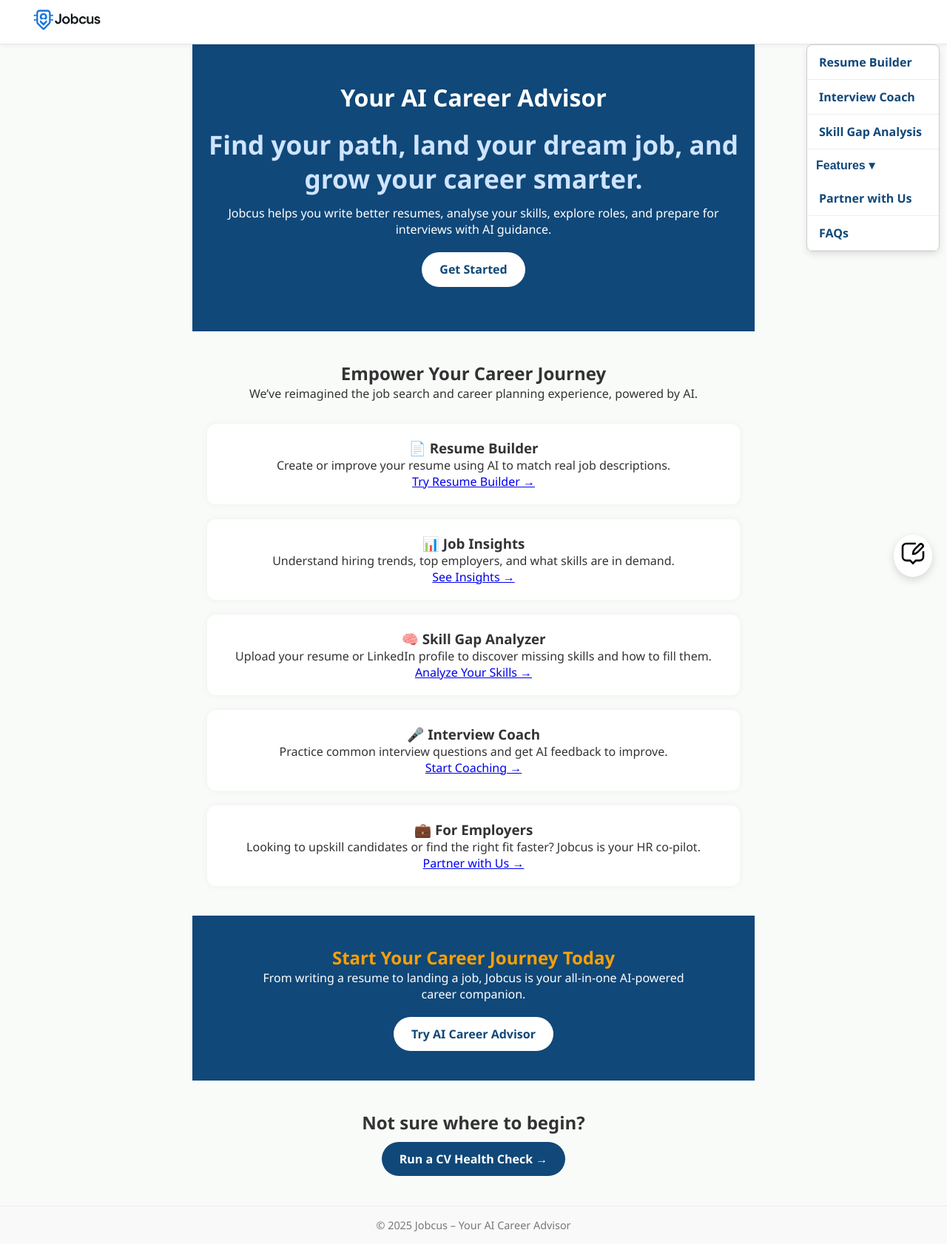
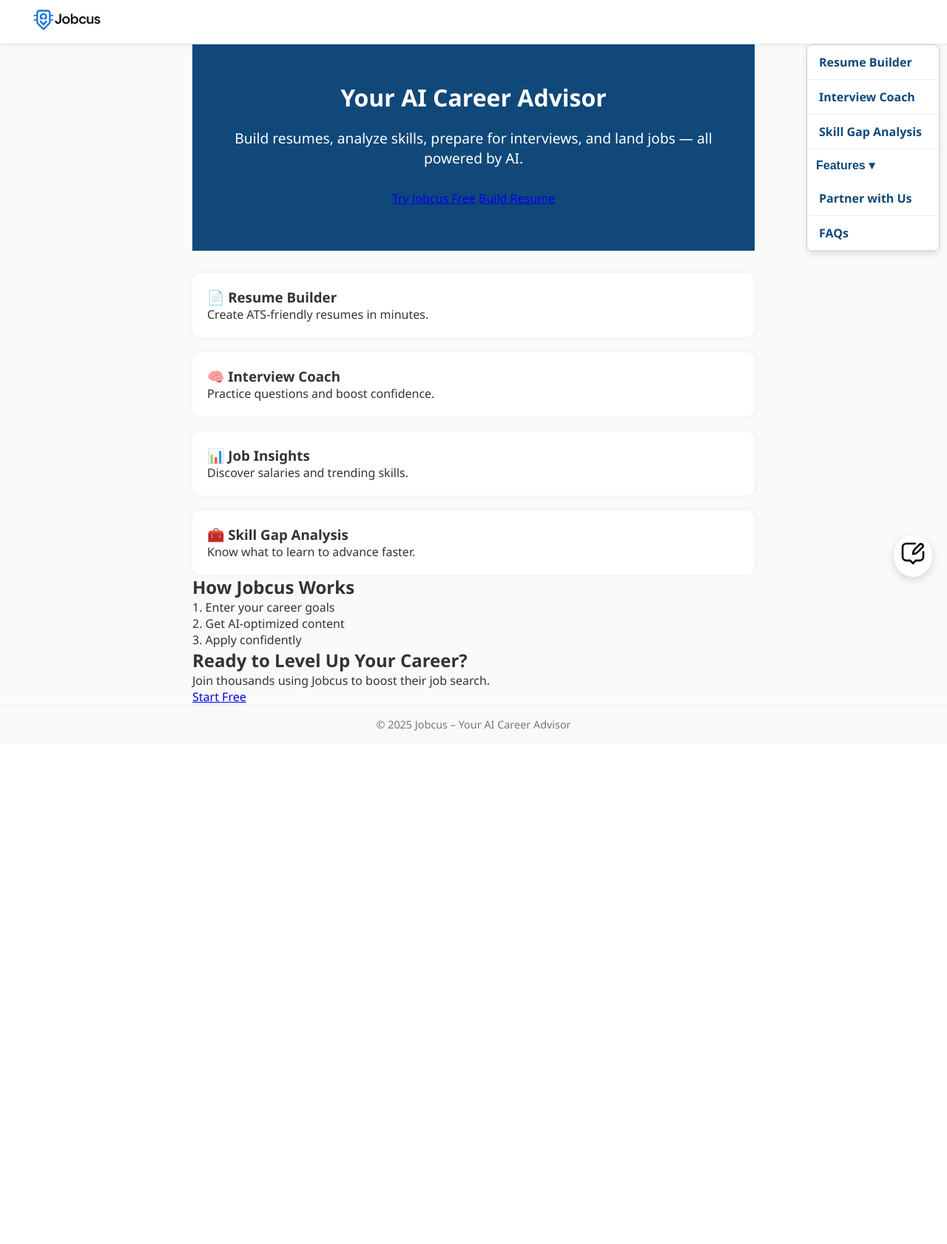
Before and after one commit to CareerAdvisor/Jobcus, a Flask app: page / in a window 1280 px wide. Shown: the whole page at 74% size. After the commit the page ends 988 px from the top, so only its background shows below. Run offline with Flask 3, Linux system fonts and the light colour scheme.

Commit message:
Update index.html

```diff
--- a/templates/index.html
+++ b/templates/index.html
@@ -7,61 +7,42 @@
 <!-- 🟦 Hero Section -->
 <section class="hero">
   <h1>Your AI Career Advisor</h1>
-  <p style="font-size: 2.2rem; font-weight: 700; color: #cfe4ff; line-height: 1.3; margin-bottom: 12px;">
-    Find your path, land your dream job, and grow your career smarter.
-  </p>
-  <p style="font-size: 1rem; line-height: 1.4; margin-bottom: 20px;">
-    Jobcus helps you write better resumes, analyse your skills, explore roles, and prepare for interviews with AI guidance.
-  </p>
-  <a href="/chat" class="btn-primary">Get Started</a>
+  <p>Build resumes, analyze skills, prepare for interviews, and land jobs — all powered by AI.</p>
+  <a href="/chat" class="cta-primary">Try Jobcus Free</a>
+  <a href="/resume-builder" class="cta-secondary">Build Resume</a>
 </section>
 
-<!-- 🧠 How It Works -->
-<section class="section">
-  <h2>Empower Your Career Journey</h2>
-  <p>We’ve reimagined the job search and career planning experience, powered by AI.</p>
-  <div class="features">
+<!-- 💡 Feature Highlights -->
+<section class="features">
   <div class="feature-box">
     <h3>📄 Resume Builder</h3>
-      <p>Create or improve your resume using AI to match real job descriptions.</p>
-      <a href="/resume-builder">Try Resume Builder →</a>
+    <p>Create ATS-friendly resumes in minutes.</p>
+  </div>
+  <div class="feature-box">
+    <h3>🧠 Interview Coach</h3>
+    <p>Practice questions and boost confidence.</p>
   </div>
   <div class="feature-box">
     <h3>📊 Job Insights</h3>
-      <p>Understand hiring trends, top employers, and what skills are in demand.</p>
-      <a href="/job-insights">See Insights →</a>
+    <p>Discover salaries and trending skills.</p>
   </div>
   <div class="feature-box">
-      <h3>🧠 Skill Gap Analyzer</h3>
-      <p>Upload your resume or LinkedIn profile to discover missing skills and how to fill them.</p>
-      <a href="/skill-gap">Analyze Your Skills →</a>
-    </div>
-    <div class="feature-box">
-      <h3>🎤 Interview Coach</h3>
-      <p>Practice common interview questions and get AI feedback to improve.</p>
-      <a href="/interview-coach">Start Coaching →</a>
-    </div>
-    <div class="feature-box">
-      <h3>💼 For Employers</h3>
-      <p>Looking to upskill candidates or find the right fit faster? Jobcus is your HR co-pilot.</p>
-      <a href="/employers">Partner with Us →</a>
-    </div>
+    <h3>🧰 Skill Gap Analysis</h3>
+    <p>Know what to learn to advance faster.</p>
   </div>
 </section>
 
-<!-- 🎯 Call to Action -->
-<section class="section" style="background-color: #104879;">
-  <h2 style="color: #f9a006;">Start Your Career Journey Today</h2>
-  <p style="max-width: 600px; margin: auto; color: white;">
-    From writing a resume to landing a job, Jobcus is your all-in-one AI-powered career companion.
-  </p>
-  <a href="/chat" class="btn-primary" style="margin-top: 20px; display: inline-block;">Try AI Career Advisor</a>
+<!-- 🔍 How It Works -->
+<section class="how-it-works">
+  <h2>How Jobcus Works</h2>
+  <p>1. Enter your career goals<br>2. Get AI-optimized content<br>3. Apply confidently</p>
 </section>
 
-<!-- 📰 CV Health Check -->
-<section style="text-align: center; padding: 40px 20px;">
-  <h2 style="margin-bottom: 10px;">Not sure where to begin?</h2>
-  <a href="/resume-builder" class="cv-check-button">Run a CV Health Check →</a>
+<!-- 🎯 Call-to-Action -->
+<section class="cta-section">
+  <h2>Ready to Level Up Your Career?</h2>
+  <p>Join thousands using Jobcus to boost their job search.</p>
+  <a href="/chat" class="cta-primary">Start Free</a>
 </section>
 
 {% endblock %}
```
Lines whose indentation alone changed are shown as unchanged.
